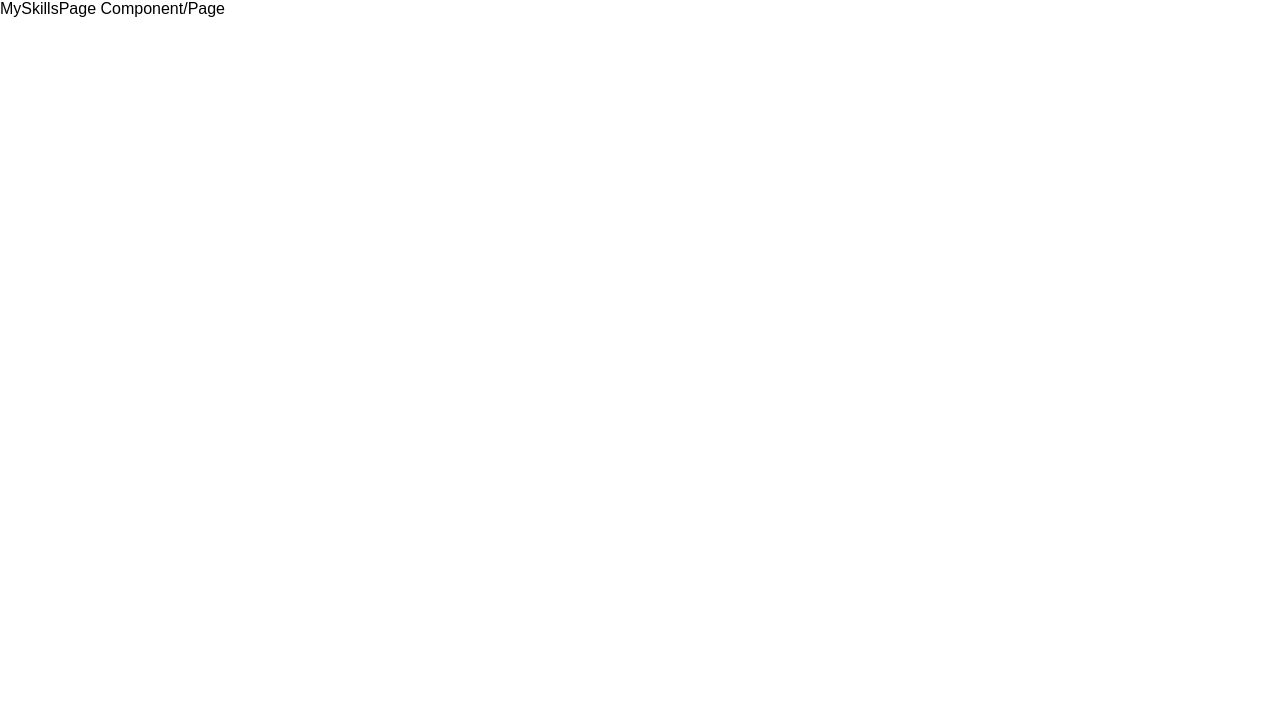
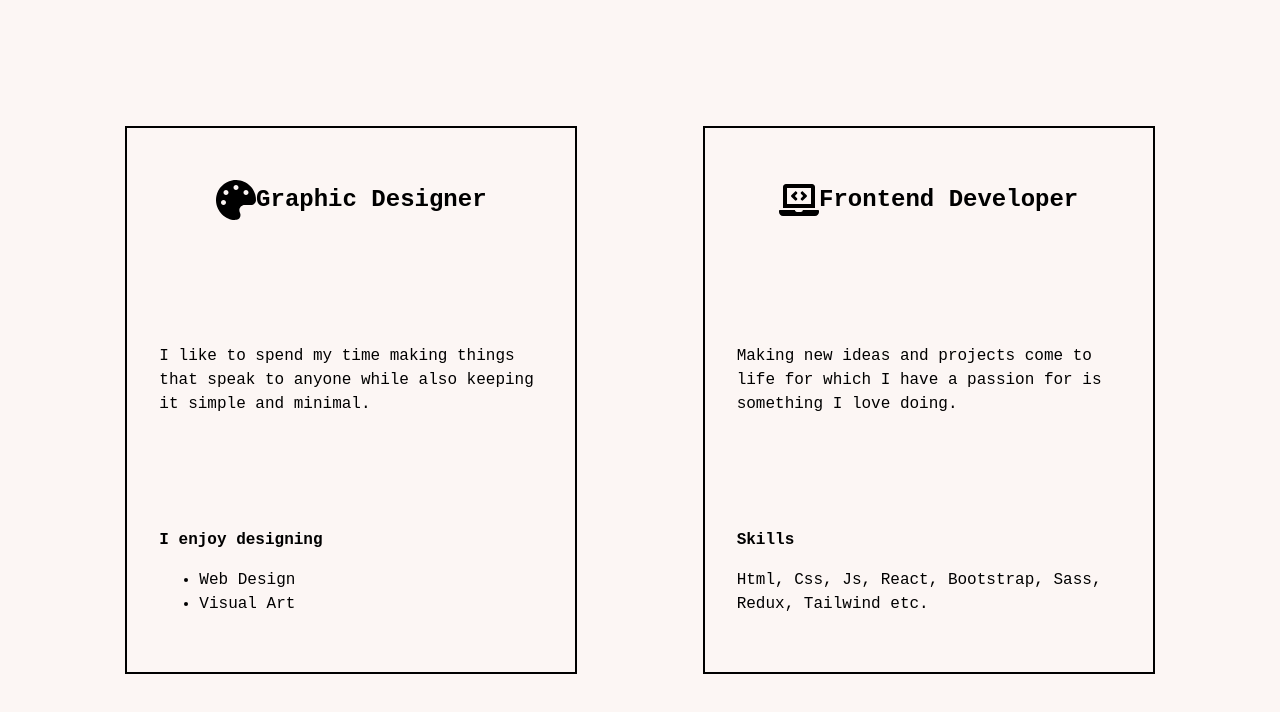
Before and after one commit to alexandershearer/PortfolioSite, a React (Create React App) app: page /skills in a window 1280 px wide. Shown: the top 712 px of the page. Built offline with nearby package versions, Linux system fonts and the light colour scheme.

Commit message:
Added email contact and started working on Skills page

```diff
--- a/src/components/MySkillsPage.js
+++ b/src/components/MySkillsPage.js
@@ -1,10 +1,89 @@
 import React from 'react'
+import styled, { ThemeProvider } from 'styled-components'
+import { lightTheme } from './Themes'
+import { Design, Develope } from './AllSvgs'
+
+
+const Box = styled.div`
+background-color: ${props => props.theme.body};
+width: 100vw;
+height: 100vh;
+position: relative;
+display: flex;
+justify-content: space-evenly;
+align-items: center;
+`
+
+const Main = styled.div`
+border:2px solid ${props => props.theme.text};
+color: ${props => props.theme.text};
+background-color: ${props => props.theme.body};
+padding:2rem;
+width: 30vw;
+height: 60vh;
+z-index:3;
+line-height: 1.5;
+
+font-family: 'Ubuntu Mono',monospace;
+display: flex;
+flex-direction: column;
+justify-content: space-between;
+`
+
+const Title = styled.h2`
+display:flex;
+justify-content: center;
+align-items: center;
+font-size: calc(1em + 1vh);
+`
+
+const Description = styled.div`
+color: ${props => props.theme.text};
+font-soze: calc(0.6em + 1vw);
+padding: 0.5rem 0;
+`
 
 const MySkillsPage = () => {
     return (
-        <div>
-            MySkillsPage Component/Page
-        </div>
+        <ThemeProvider theme={lightTheme}>
+
+            <Box>
+                <Main>
+                    <Title>
+                        <Design width={40} height={40} /> Graphic Designer
+                    </Title>
+                    <Description>
+                        I like to spend my time making things that speak to anyone while also keeping it simple and minimal.
+                    </Description>
+                    <Description>
+                        <strong>I enjoy designing</strong>
+                        <ul>
+                            <li>
+                                Web Design
+                            </li>
+                            <li>
+                                Visual Art
+                            </li>
+                        </ul>
+                    </Description>
+                </Main>
+                <Main>
+                    <Title>
+                        <Develope width={40} height={40} /> Frontend Developer
+                    </Title>
+                    <Description>
+                        Making new ideas and projects come to life for which I have a passion for is something I love doing.
+                    </Description>
+                    <Description>
+                        <strong>Skills</strong>
+                        <p>
+                            Html, Css, Js, React, Bootstrap, Sass, Redux, Tailwind etc.
+                        </p>
+                    </Description>
+                </Main>
+            </Box>
+
+        </ThemeProvider>
     )
 }
 
```
Also changed, not shown: src/assets/svg/rope-circle.svg (added), 1 other file (tests, documents, lock files or other folders).
